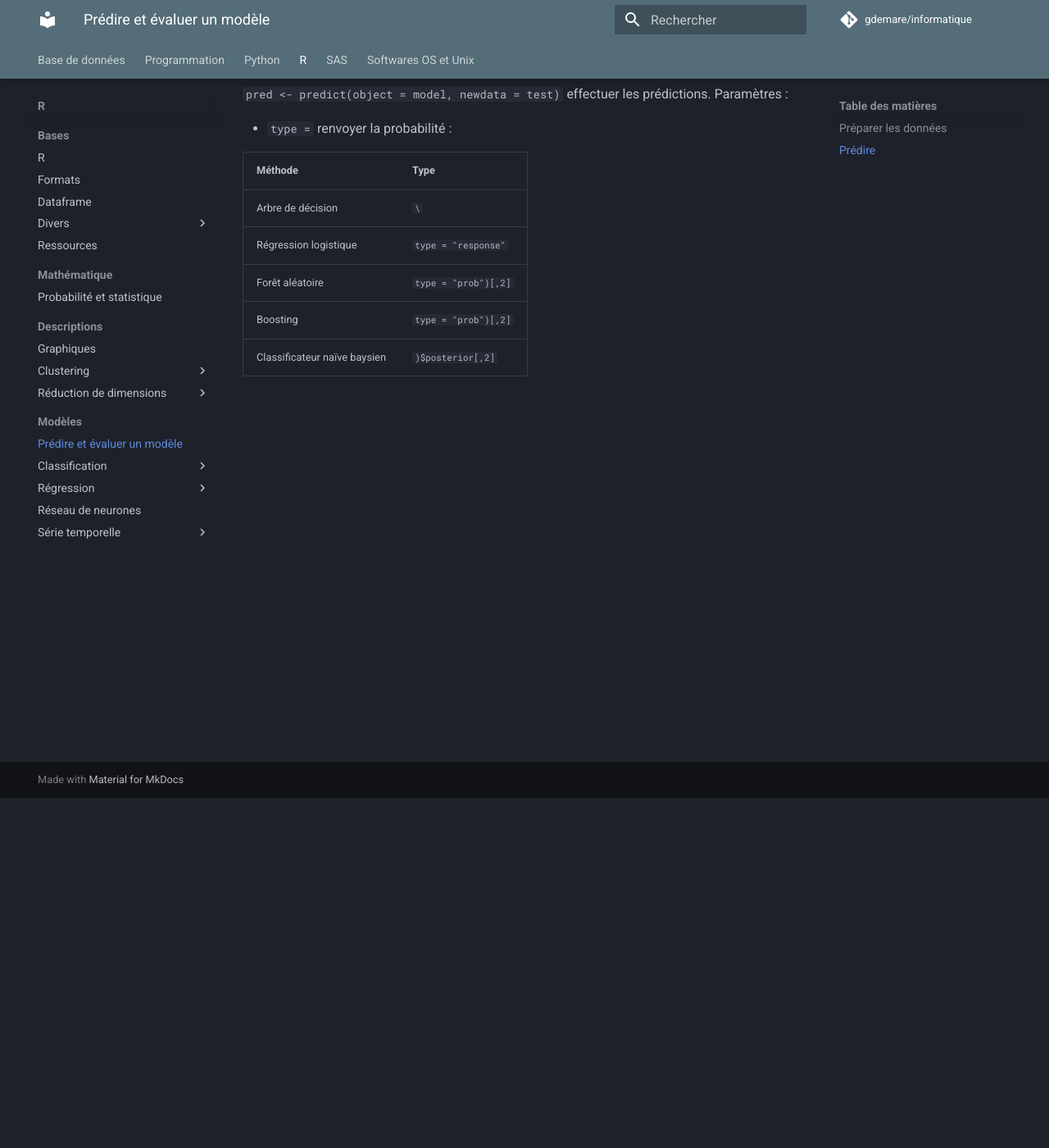
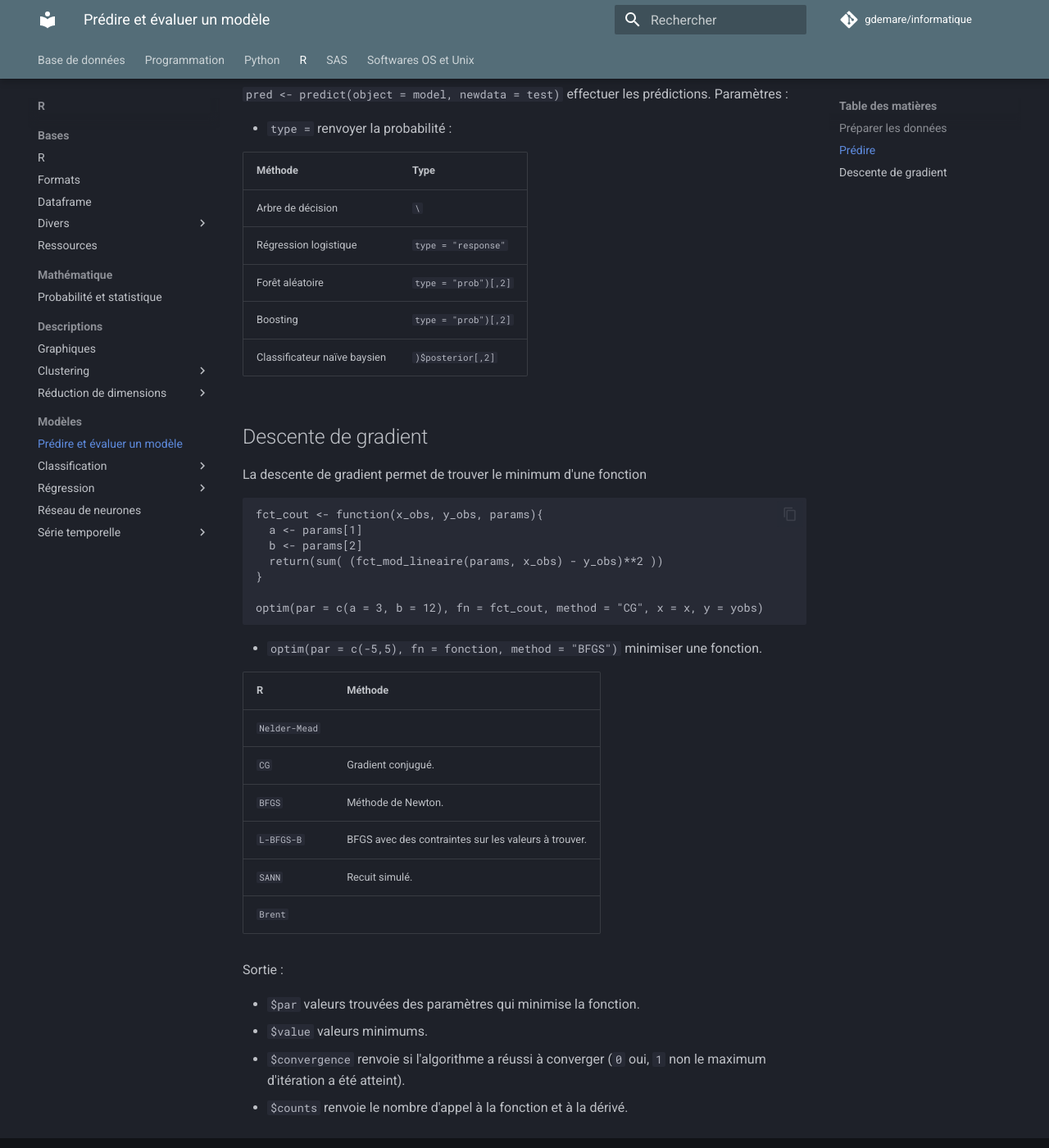
Before and after one commit to gdemare/Informatique, an MkDocs documentation site: the page built from docs/r/models/prediction_r.md, in a window 1280 px wide and 1400 px high, scrolled down 427 px. Shown: the whole window at 82% size. Built offline with MkDocs 1.6.1 and Material for MkDocs 9.7.7, drawn with Linux system fonts in a browser that asks for light colours; comment, search, counter and statistics services are not loaded.

Commit message:
Update prediction_r.md

````diff
--- a/docs/r/models/prediction_r.md
+++ b/docs/r/models/prediction_r.md
@@ -21,3 +21,35 @@ Régression logistique         | `type = "response"`
 Forêt aléatoire               | `type = "prob")[,2]`
 Boosting                      | `type = "prob")[,2]`
 Classificateur naïve baysien  | `)$posterior[,2]`
+
+## Descente de gradient
+
+La descente de gradient permet de trouver le minimum d'une fonction
+
+```
+fct_cout <- function(x_obs, y_obs, params){
+  a <- params[1]
+  b <- params[2]
+  return(sum( (fct_mod_lineaire(params, x_obs) - y_obs)**2 ))
+}
+
+optim(par = c(a = 3, b = 12), fn = fct_cout, method = "CG", x = x, y = yobs)
+```
+
+* `optim(par = c(-5,5), fn = fonction, method = "BFGS")` minimiser une fonction.
+
+R				| Méthode
+----------------|----------
+`Nelder-Mead`	|
+`CG`			| Gradient conjugué.
+`BFGS`			| Méthode de Newton.
+`L-BFGS-B`		| BFGS avec des contraintes sur les valeurs à trouver.
+`SANN`			| Recuit simulé.
+`Brent`			|
+
+Sortie :
+
+* `$par` valeurs trouvées des paramètres qui minimise la fonction.
+* `$value` valeurs minimums.
+* `$convergence` renvoie si l'algorithme a réussi à converger (`0` oui, `1` non le maximum d'itération a été atteint).
+* `$counts` renvoie le nombre d'appel à la fonction et à la dérivé.
````
